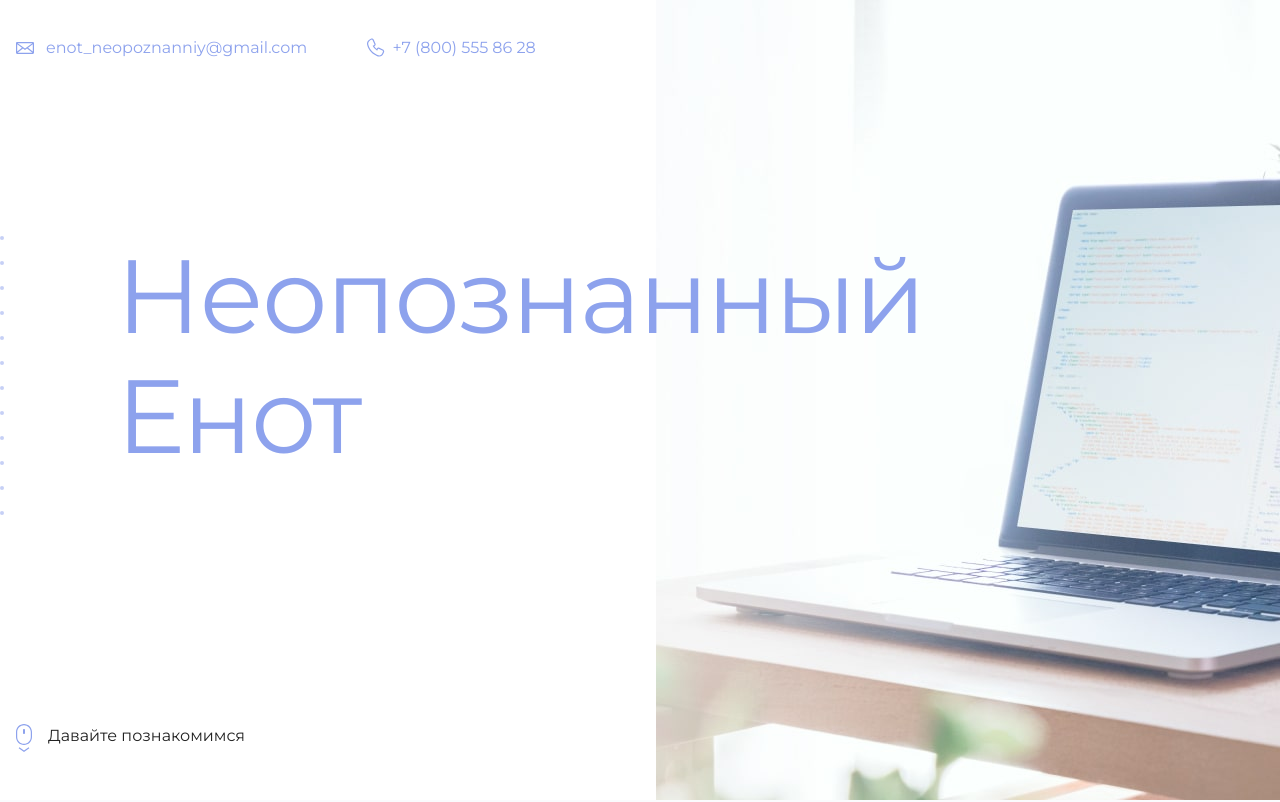
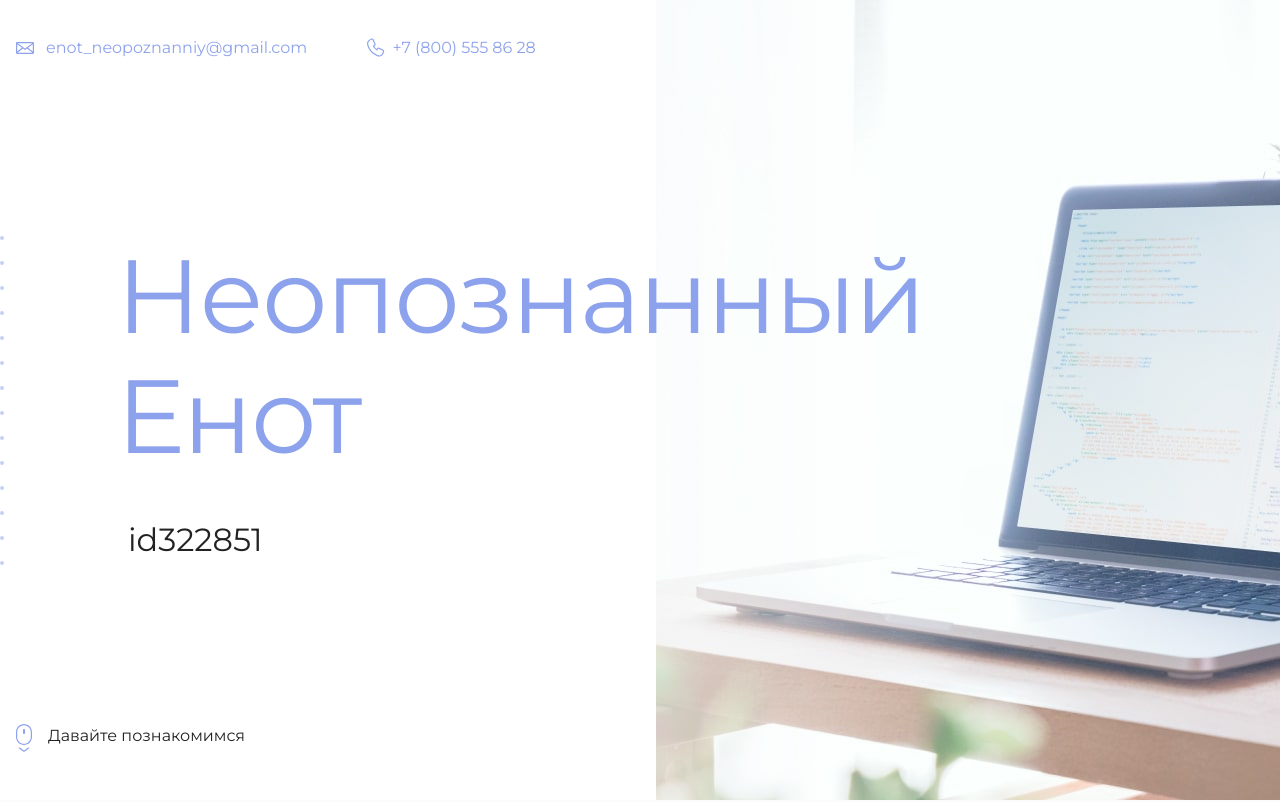
Before and after one commit to SJ23y/unknown_racoon_page, a plain HTML site: page index.html in a window 1280 px wide. Shown: the top 802 px of the page. Drawn offline with Linux system fonts and the light colour scheme.

Commit message:
Add id of unknown racoon

```diff
--- a/index.html
+++ b/index.html
@@ -19,7 +19,7 @@
       <section class="hero-image">
         <div class="container">
           <h1 class="heading">Неопознанный Енот</h1>
-          <p><!-- Тут ваш id на сайте Академии --></p>
+          <p>id322851</p>
         </div>
       </section>
 
```
